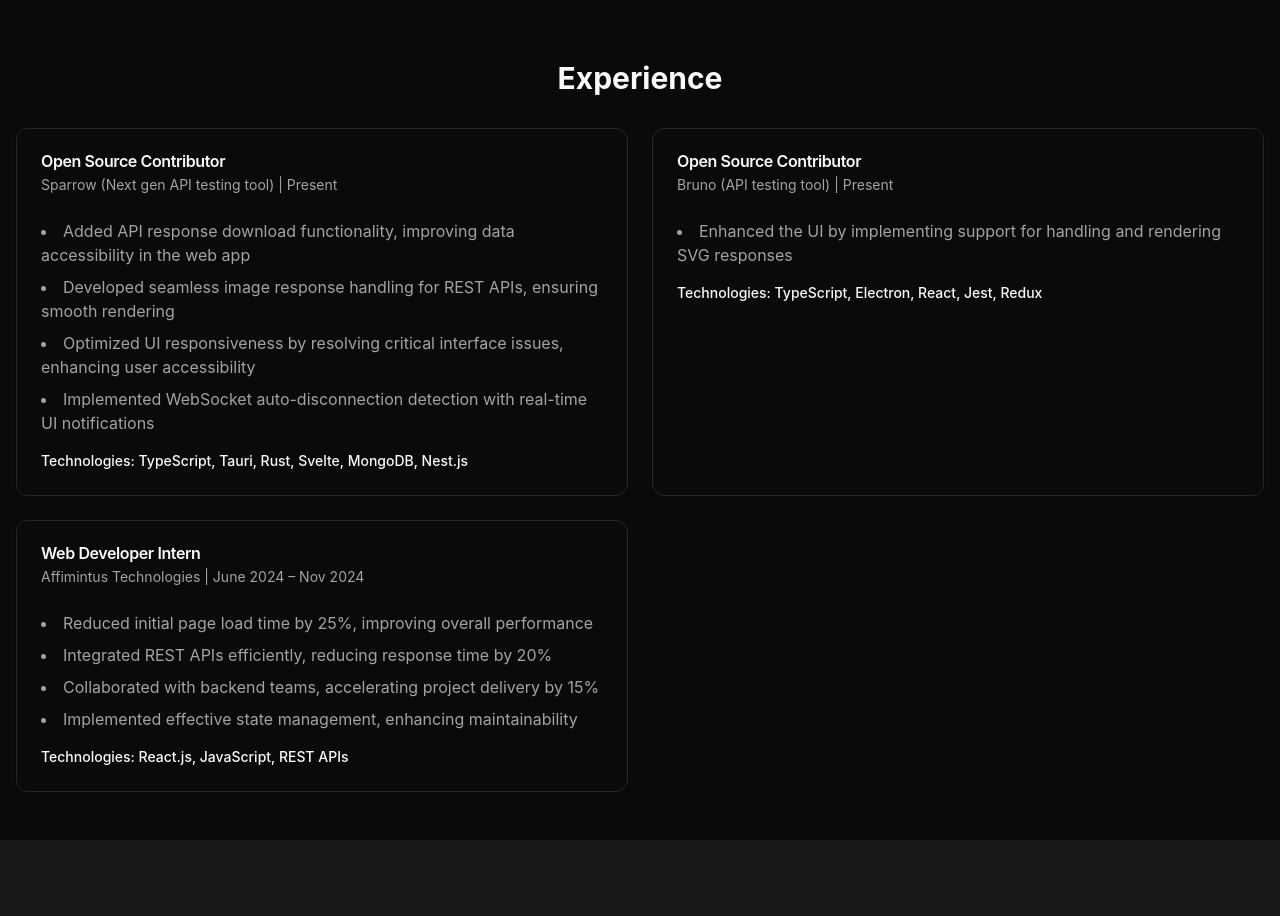
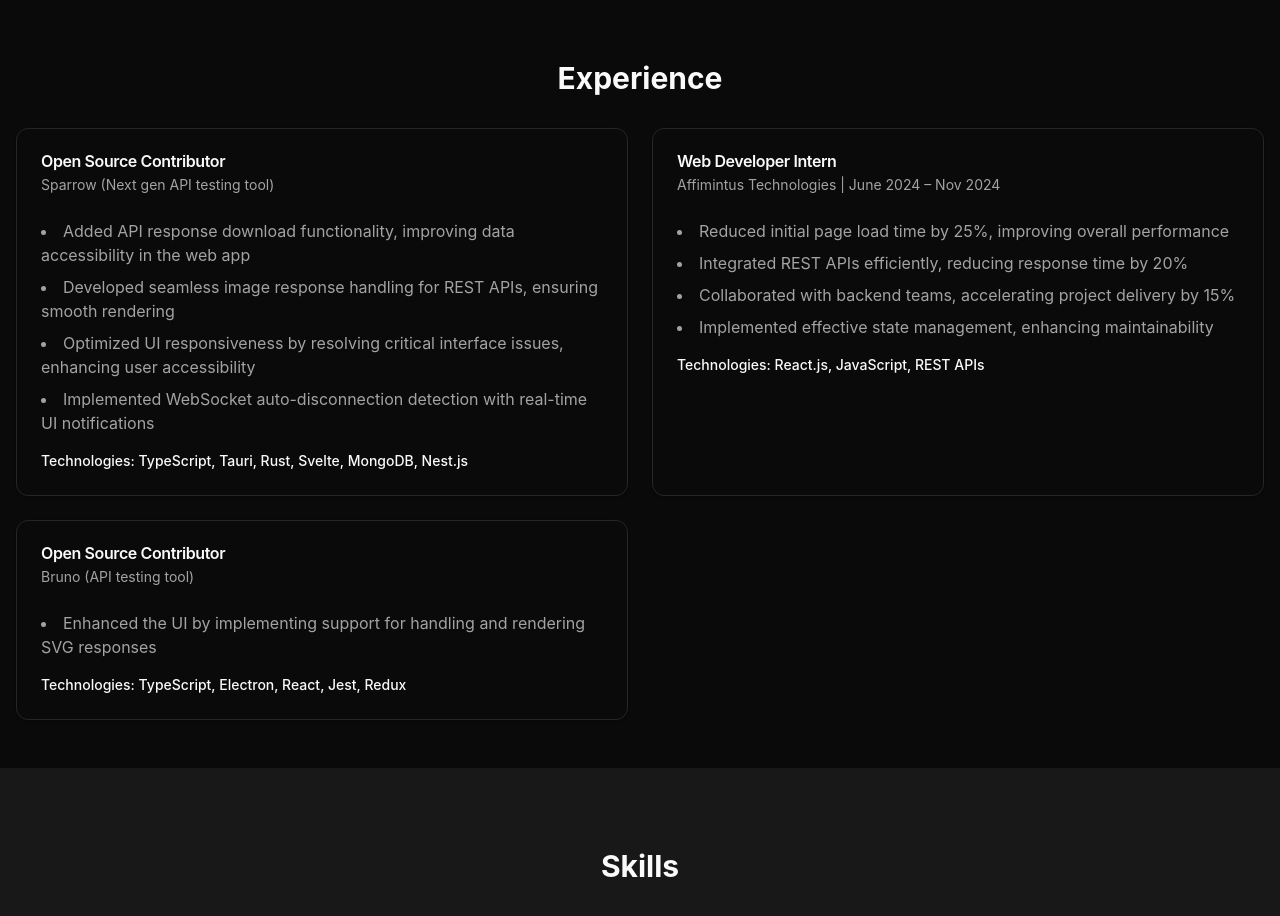
Before and after one commit to sahell0x/Portfolio, a React (Vite) app: page / in a window 1280 px wide. Shown: the part 440-1356 px from the top of the page. Built offline with nearby package versions, Linux system fonts and the light colour scheme.

Commit message:
Update experience.tsx

```diff
--- a/src/components/experience.tsx
+++ b/src/components/experience.tsx
@@ -11,7 +11,7 @@
     {
       title: 'Open Source Contributor',
       company: 'Sparrow (Next gen API testing tool)',
-      period: 'Present',
+      period: '',
       description: [
         'Added API response download functionality, improving data accessibility in the web app',
         'Developed seamless image response handling for REST APIs, ensuring smooth rendering',
@@ -20,15 +20,7 @@
       ],
       tech: 'TypeScript, Tauri, Rust, Svelte, MongoDB, Nest.js',
     },
-    {
-      title: 'Open Source Contributor',
-      company: 'Bruno (API testing tool)',
-      period: 'Present',
-      description: [
-        'Enhanced the UI by implementing support for handling and rendering SVG responses',
-      ],
-      tech: 'TypeScript, Electron, React, Jest, Redux',
-    },
+
     {
       title: 'Web Developer Intern',
       company: 'Affimintus Technologies',
@@ -41,6 +33,15 @@
       ],
       tech: 'React.js, JavaScript, REST APIs',
     },
+    {
+      title: 'Open Source Contributor',
+      company: 'Bruno (API testing tool)',
+      period: '',
+      description: [
+        'Enhanced the UI by implementing support for handling and rendering SVG responses',
+      ],
+      tech: 'TypeScript, Electron, React, Jest, Redux',
+    }
   ];
 
   return (
```
